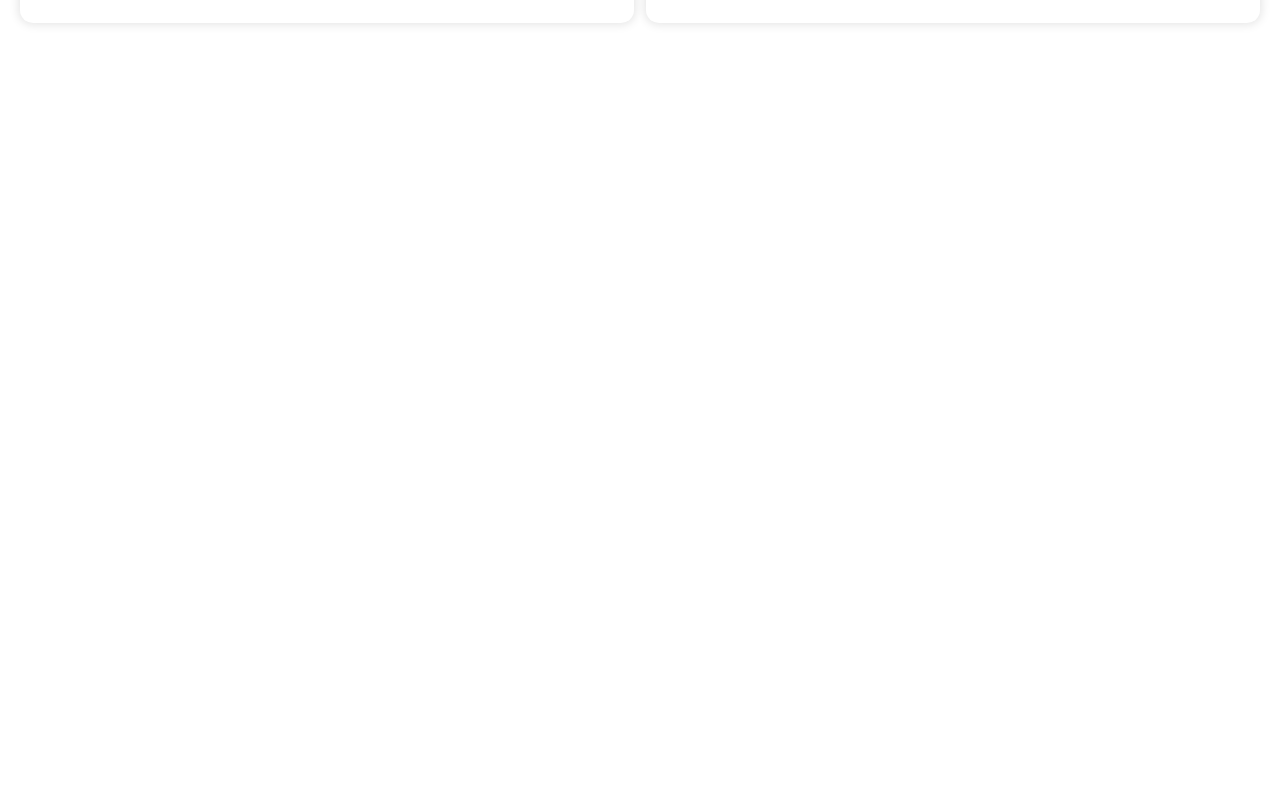
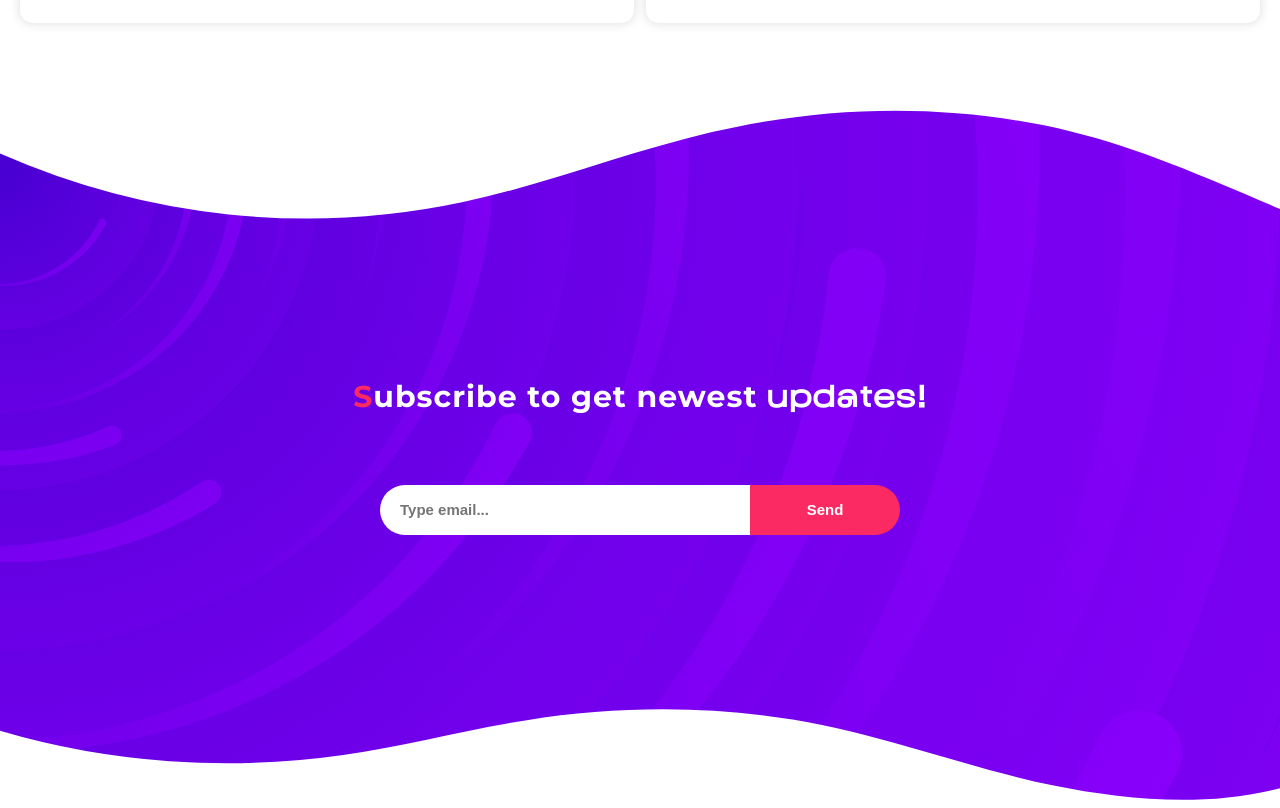
Before and after one commit to AndriyPapirnyk/smmaWebsite-react, a React (Create React App) app: page / in a window 1280 px wide. Shown: the part 1724-2532 px from the top of the page. Before the commit the page ends 1832 px from the top, so only its background shows below. Built offline with nearby package versions, Linux system fonts and the light colour scheme.

Commit message:
subscription block

```diff
--- a/src/App.jsx
+++ b/src/App.jsx
@@ -2,12 +2,14 @@ import './App.css';
 import '../node_modules/reset-css/reset.css';
 import Home from './components/Home/Home';
 import Service from './components/Services/Services';
+import Subscription from './components/Subscription/Subscription';
 
 function App() {
   return (
     <div className="app">
       <Home/>
       <Service/>
+      <Subscription />
     </div>
   );
 }
--- /dev/null
+++ b/src/components/Subscription/Subscription.css
@@ -0,0 +1,101 @@
+@import url("https://fonts.googleapis.com/css?family=Montserrat:100,200,300,regular,500,600,700,800,900,100italic,200italic,300italic,italic,500italic,600italic,700italic,800italic,900italic");
+.custom-shape-divider-top-1689086370 {
+  position: absolute;
+  top: 0;
+  left: 0;
+  width: 100%;
+  overflow: hidden;
+  line-height: 0;
+}
+
+.custom-shape-divider-top-1689086370 svg {
+  position: relative;
+  display: block;
+  width: calc(135% + 1.3px);
+  height: 200px;
+}
+
+.custom-shape-divider-top-1689086370 .shape-fill {
+  fill: #FFFFFF;
+}
+
+.custom-shape-divider-bottom-1689086596 {
+  position: absolute;
+  bottom: 0;
+  left: 0;
+  width: 100%;
+  overflow: hidden;
+  line-height: 0;
+}
+
+.custom-shape-divider-bottom-1689086596 svg {
+  position: relative;
+  display: block;
+  width: calc(100% + 1.3px);
+  height: 100px;
+}
+
+.custom-shape-divider-bottom-1689086596 .shape-fill {
+  fill: #FFFFFF;
+}
+
+.subscription {
+  width: 100%;
+  height: 700px;
+  display: flex;
+  justify-content: center;
+  position: relative;
+  background-image: url(../Home/backgound/background.svg);
+  background-size: cover;
+  background-position: right;
+}
+.subscription__form {
+  width: auto;
+  height: 50px;
+}
+.subscription__form input {
+  height: 100%;
+  width: 350px;
+  border-radius: 30px 0 0 30px;
+  border: none;
+  outline: none;
+  font-weight: 600;
+  font-size: 15px;
+  padding: 0 0 0 20px;
+}
+.subscription__form button {
+  width: 150px;
+  height: 100%;
+  border: none;
+  border-radius: 0 30px 30px 0;
+  background-color: rgb(252, 42, 99);
+  color: #fff;
+  font-weight: 600;
+  font-size: 15px;
+  cursor: pointer;
+}
+.subscription__container {
+  width: 1240px;
+  height: 100%;
+  display: flex;
+  flex-direction: column;
+  color: #333;
+  align-items: center;
+  justify-content: center;
+  gap: 70px;
+}
+.subscription__container h1 {
+  color: #FFFFFF;
+  font-family: "Montserrat";
+  text-align: center;
+  font-weight: 700;
+  font-size: 30px;
+  letter-spacing: 1px;
+}
+.subscription__container h1 span {
+  color: rgb(252, 42, 99);
+}
+.subscription__container h1 span:nth-child(2) {
+  font-family: "KharkivTone";
+  color: #FFFFFF;
+}
--- /dev/null
+++ b/src/components/Subscription/Subscription.jsx
@@ -0,0 +1,38 @@
+import './Subscription.css';
+
+function Subscription() {
+  return (
+    <section className="subscription">
+
+        {/* wave */}
+
+        <div class="custom-shape-divider-top-1689086370">
+            <svg data-name="Layer 1" xmlns="http://www.w3.org/2000/svg" viewBox="0 0 1200 120" preserveAspectRatio="none">
+                <path d="M321.39,56.44c58-10.79,114.16-30.13,172-41.86,82.39-16.72,168.19-17.73,250.45-.39C823.78,31,906.67,72,985.66,92.83c70.05,18.48,146.53,26.09,214.34,3V0H0V27.35A600.21,600.21,0,0,0,321.39,56.44Z" class="shape-fill"></path>
+            </svg>
+        </div>
+
+        {/* wave */}
+
+
+      <div className="subscription__container">
+        <h1><span>S</span>ubscribe to get newest <span>updates!</span></h1>
+        <form className="subscription__form">
+            <input type="email" placeholder='Type email...'/>
+            <button type='submit'>Send</button>
+        </form>
+      </div>
+
+
+      {/* wave */}
+      <div class="custom-shape-divider-bottom-1689086596">
+        <svg data-name="Layer 1" xmlns="http://www.w3.org/2000/svg" viewBox="0 0 1200 120" preserveAspectRatio="none">
+            <path d="M985.66,92.83C906.67,72,823.78,31,743.84,14.19c-82.26-17.34-168.06-16.33-250.45.39-57.84,11.73-114,31.07-172,41.86A600.21,600.21,0,0,1,0,27.35V120H1200V95.8C1132.19,118.92,1055.71,111.31,985.66,92.83Z" class="shape-fill"></path>
+        </svg>
+      </div>
+      {/* wave */}
+    </section>
+  );
+}
+
+export default Subscription;
--- /dev/null
+++ b/src/components/Subscription/Subscription.scss
@@ -0,0 +1,108 @@
+// wave
+
+//1
+
+.custom-shape-divider-top-1689086370 {
+    position: absolute;
+    top: 0;
+    left: 0;
+    width: 100%;
+    overflow: hidden;
+    line-height: 0;
+}
+
+.custom-shape-divider-top-1689086370 svg {
+    position: relative;
+    display: block;
+    width: calc(135% + 1.3px);
+    height: 200px;
+}
+
+.custom-shape-divider-top-1689086370 .shape-fill {
+    fill: #FFFFFF;
+}
+
+//2
+
+.custom-shape-divider-bottom-1689086596 {
+    position: absolute;
+    bottom: 0;
+    left: 0;
+    width: 100%;
+    overflow: hidden;
+    line-height: 0;
+}
+
+.custom-shape-divider-bottom-1689086596 svg {
+    position: relative;
+    display: block;
+    width: calc(100% + 1.3px);
+    height: 100px;
+}
+
+.custom-shape-divider-bottom-1689086596 .shape-fill {
+    fill: #FFFFFF;
+}
+
+// wave
+
+@import url('https://fonts.googleapis.com/css?family=Montserrat:100,200,300,regular,500,600,700,800,900,100italic,200italic,300italic,italic,500italic,600italic,700italic,800italic,900italic');
+@import '../../scss/Mixins.scss';
+
+.subscription{
+    width: 100%;
+    height: 700px;
+    display: flex;
+    justify-content: center;
+    position: relative;
+    background-image: url(../Home/backgound/background.svg);
+    background-size: cover;
+    background-position: right;
+    &__form{
+        width: auto;
+        height: 50px;
+        input{
+            height: 100%;
+            width: 350px;
+            border-radius: 30px 0 0 30px;
+            border: none;
+            outline: none;
+            font-weight: 600;
+            font-size: 15px;
+            padding: 0 0 0 20px;
+        }
+        button{
+            width: 150px;
+            height: 100%;
+            border: none;
+            border-radius: 0 30px 30px 0;
+            background-color: rgb(252, 42, 99);
+            color: #fff;
+            font-weight: 600;
+            font-size: 15px;
+            cursor: pointer;
+        }
+    }
+    &__container{
+        @include container();
+        align-items: center;
+        justify-content: center;
+        gap: 70px;
+        h1{
+            color: #FFFFFF;
+            font-family: 'Montserrat';
+            text-align: center;
+            font-weight: 700;
+            font-size: 30px;
+            letter-spacing: 1px;
+            span{
+                color: rgb(252, 42, 99);
+                &:nth-child(2){
+                    font-family: 'KharkivTone';
+                    // font-size: 28px;
+                    color: #FFFFFF;
+                }
+            }
+        }
+    }
+}
```
